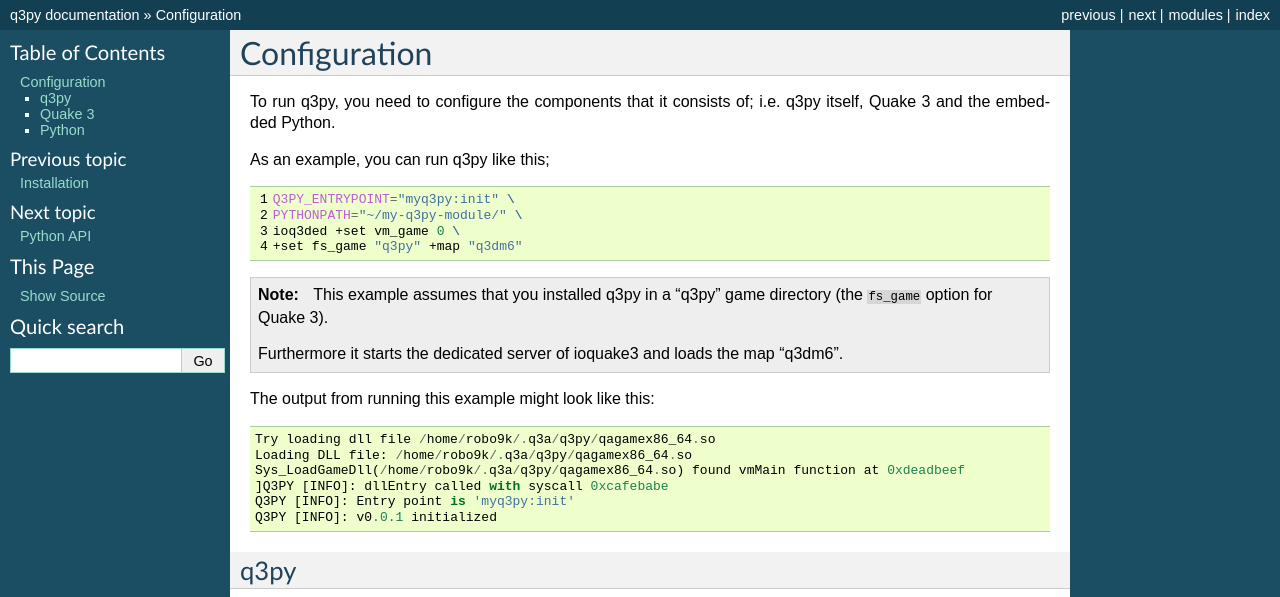
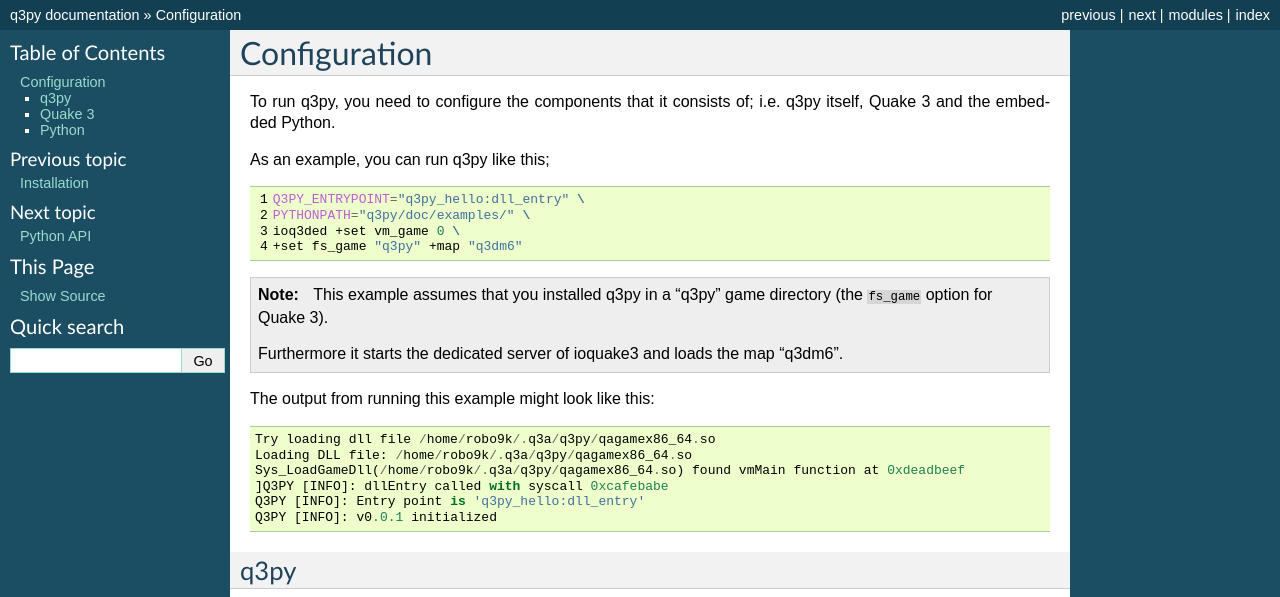
Before and after one commit to robo9k/q3py, a Sphinx documentation site: the page built from doc/configuration.rst, in a window 1280 px wide. Shown: the top 597 px of the page. Built offline with Sphinx 7.4.7, drawn with Linux system fonts in a browser that asks for light colours.

Commit message:
Change configuration example to match hello world page

```diff
--- a/doc/configuration.rst
+++ b/doc/configuration.rst
@@ -11,8 +11,8 @@
 .. sourcecode:: sh
     :linenos:
 
-    Q3PY_ENTRYPOINT="myq3py:init" \
-    PYTHONPATH="~/my-q3py-module/" \
+    Q3PY_ENTRYPOINT="q3py_hello:dll_entry" \
+    PYTHONPATH="q3py/doc/examples/" \
     ioq3ded +set vm_game 0 \
     +set fs_game "q3py" +map "q3dm6"
 
@@ -29,7 +29,7 @@
     Loading DLL file: /home/robo9k/.q3a/q3py/qagamex86_64.so
     Sys_LoadGameDll(/home/robo9k/.q3a/q3py/qagamex86_64.so) found vmMain function at 0xdeadbeef
     ]Q3PY [INFO]: dllEntry called with syscall 0xcafebabe
-    Q3PY [INFO]: Entry point is 'myq3py:init'
+    Q3PY [INFO]: Entry point is 'q3py_hello:dll_entry'
     Q3PY [INFO]: v0.0.1 initialized
 
 
```
